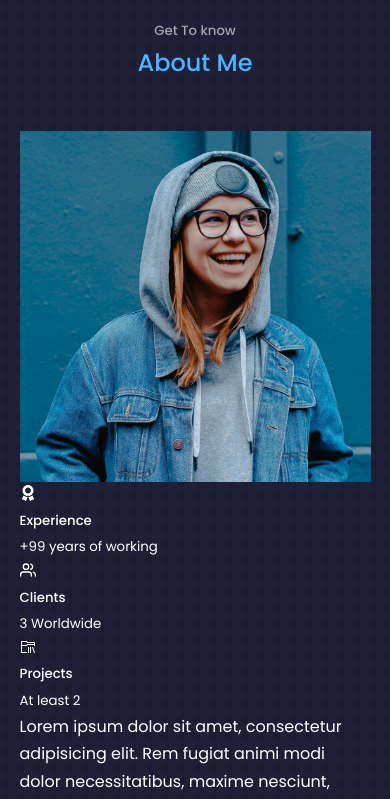
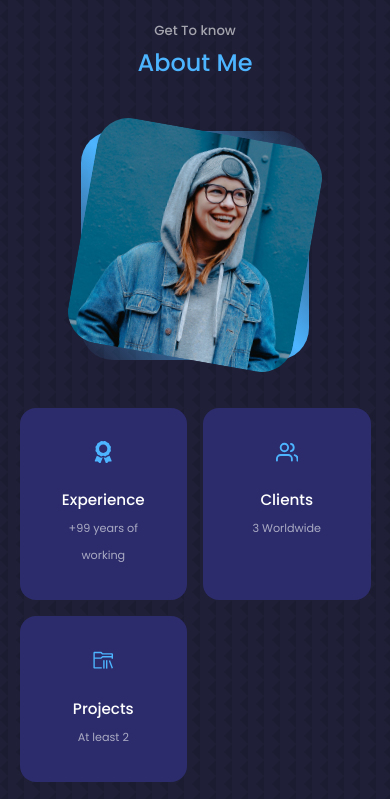
Before and after one commit to ysYassine/portfolio, a React (Create React App) app: page / in a window 390 px wide. Shown: the part 920-1719 px from the top of the page. Built offline with nearby package versions, Linux system fonts and the light colour scheme.

Commit message:
About style added

```diff
--- a/src/components/about/about.css
+++ b/src/components/about/about.css
@@ -0,0 +1,109 @@
+.about__container {
+  display: grid;
+  grid-template-columns: 35% 50%;
+  gap: 15%;
+}
+
+.about__me {
+  width: 100%;
+  aspect-ratio: 1/1;
+  border-radius: 2rem;
+  background: linear-gradient(
+    45deg,
+    transparent,
+    var(--color-primary),
+    transparent
+  );
+  display: grid;
+  place-items: center;
+}
+
+.about__me-image {
+  transform: rotate(10deg);
+  overflow: hidden;
+  border-radius: 2rem;
+  transition: var(--transition);
+}
+
+.about__me-image:hover {
+  transform: rotate(0);
+}
+
+.about__cards {
+  display: grid;
+  grid-template-columns: repeat(3, 1fr);
+  gap: 1.5rem;
+}
+
+.about__card {
+  background: var(--color-bg-varient);
+  border: 1px solid transparent;
+  border-radius: 1rem;
+  padding: 2rem;
+  text-align: center;
+  transition: var(--transition);
+}
+
+.about__card:hover {
+  background: transparent;
+  border-color: var(--color-primary-varient);
+  cursor: default;
+}
+
+.about__icon {
+  color: var(--color-primary);
+  font-size: 1.4rem;
+  margin-bottom: 1rem;
+}
+
+.about__card h5 {
+  font-size: 0.95rem;
+}
+
+.about__card small {
+  font-size: 0.7rem;
+  color: var(--color-light);
+}
+
+.about__content p {
+  margin: 2rem 0 2.6rem;
+  color: var(--color-light);
+}
+
+/* ================== MEDIA QUERRIES (MEDIUM DEVICES) ================== */
+@media screen and (max-width: 1024px) {
+  .about__container {
+    grid-template-columns: 1fr;
+    gap: 0;
+  }
+
+  .about__me {
+    width: 50%;
+    margin: 2rem auto 4rem;
+  }
+
+  .about__content p {
+    margin: 1rem 0 1.5rem;
+  }
+}
+
+/* ================== MEDIA QUERRIES (SMALL DEVICES) ================== */
+@media screen and (max-width: 600px) {
+  .about__me {
+    width: 65%;
+    margin: 0 auto 3rem;
+  }
+
+  .about__cards {
+    grid-template-columns: 1fr 1fr;
+    gap: 1rem;
+  }
+
+  .about__content {
+    text-align: center;
+  }
+
+  .about__content p {
+    margin: 1.5rem 0;
+  }
+}
```
